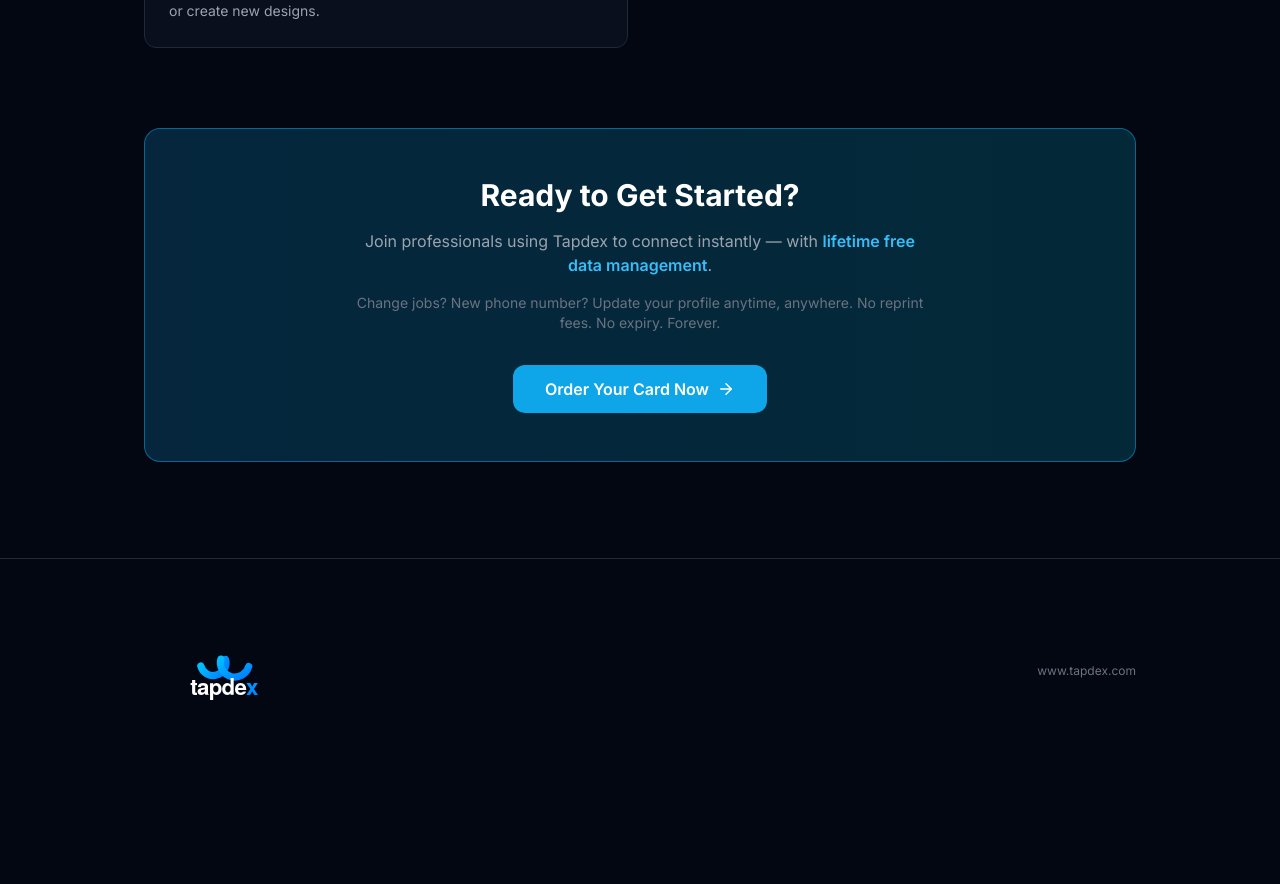
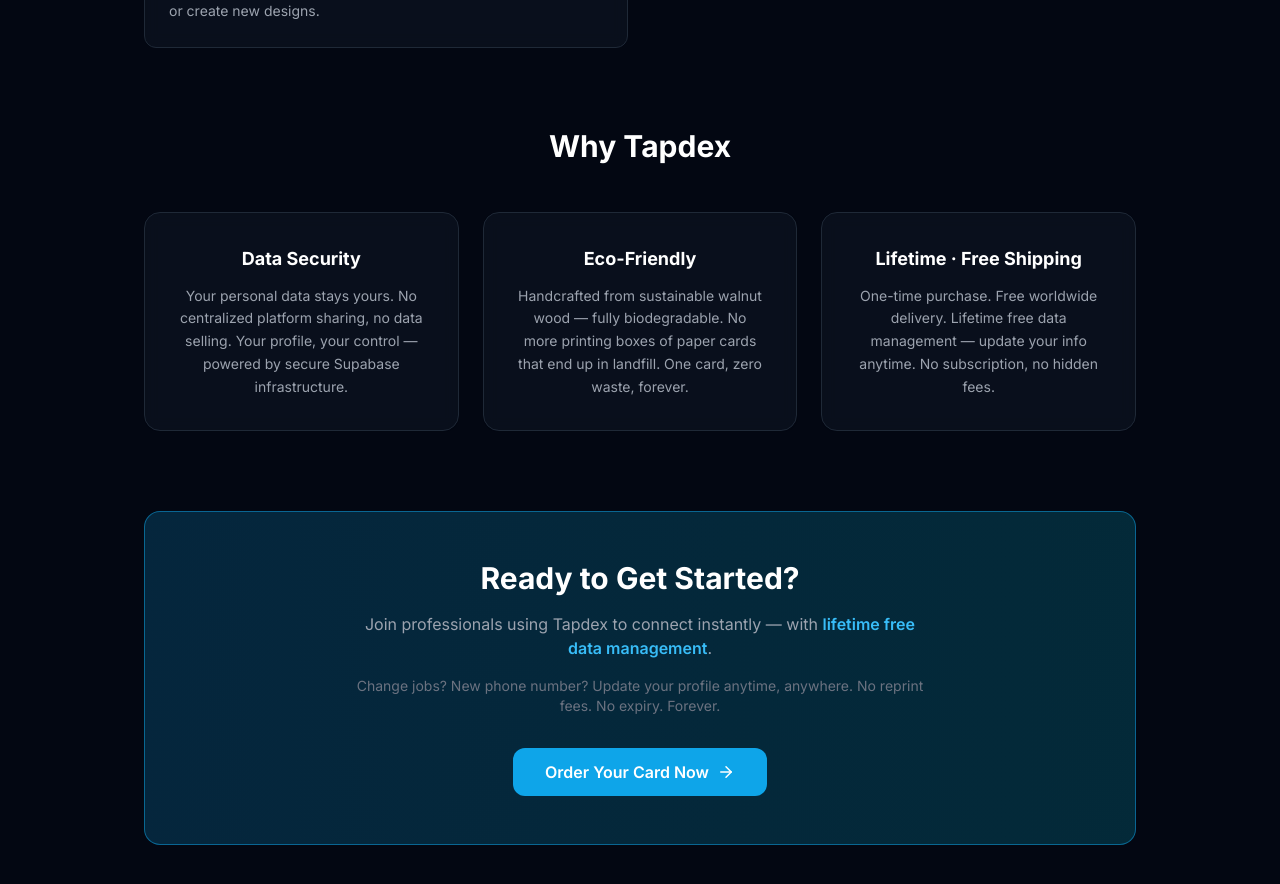
Before and after one commit to edwardwtlam/tap-Intro, a React (Vite) app: page /order in a window 1280 px wide. Shown: the part 3400-4284 px from the top of the page. Before the commit the page ends 4183 px from the top, so only its background shows below. Built offline with nearby package versions, Linux system fonts and the light colour scheme; no server answers.

Commit message:
feat: three-pillar messaging — Data Security, Eco-Friendly, Lifetime Free Shipping

```diff
--- a/src/pages/Landing.tsx
+++ b/src/pages/Landing.tsx
@@ -1,6 +1,6 @@
 import { useState, useEffect } from 'react';
 import { Link } from 'react-router-dom';
-import { Smartphone, Zap, ArrowRight } from 'lucide-react';
+import { ArrowRight, Shield, Leaf, Globe } from 'lucide-react';
 import { supabase } from '../lib/supabase';
 import { ProfileRow } from '../types';
 
@@ -67,19 +67,19 @@
         <div className="grid md:grid-cols-3 gap-6">
           {[
             {
-              icon: Smartphone,
-              title: 'Instant Sharing',
-              desc: 'Share your card via NFC tap, QR code, or a simple link. No app required for recipients.',
+              icon: Shield,
+              title: 'Data Security',
+              desc: 'Your personal data stays yours. No centralized platform sharing, no data selling. Your profile, your control. Secure Supabase infrastructure with row-level encryption.',
             },
             {
-              icon: Smartphone,
-              title: 'Always Updated',
-              desc: 'Change your info once and it updates everywhere. No more outdated cards in circulation.',
+              icon: Leaf,
+              title: 'Eco-Friendly',
+              desc: 'Handcrafted from sustainable walnut wood — fully biodegradable. No more printing boxes of paper cards that end up in landfill. One card, zero waste, forever.',
             },
             {
-              icon: Zap,
-              title: 'Lifetime Free Updates',
-              desc: 'Edit your name, title, company, phone, or social links anytime — instantly reflected. No fees, no reprints, ever. Your card evolves with your career.',
+              icon: Globe,
+              title: 'Lifetime Use · Free Global Shipping',
+              desc: 'One-time purchase. Free worldwide delivery. Lifetime free data management — update your info anytime, anywhere. No subscription, no hidden fees.',
             },
           ].map((f) => (
             <div
--- a/src/pages/OrderProcess.tsx
+++ b/src/pages/OrderProcess.tsx
@@ -195,6 +195,35 @@
             </div>
           </div>
 
+          {/* Why Tapdex — Three Pillars */}
+          <div className="mb-20">
+            <h2 className="text-3xl font-bold text-white text-center mb-12">Why Tapdex</h2>
+            <div className="grid md:grid-cols-3 gap-6">
+              {[
+                {
+                  title: 'Data Security',
+                  desc: 'Your personal data stays yours. No centralized platform sharing, no data selling. Your profile, your control — powered by secure Supabase infrastructure.',
+                },
+                {
+                  title: 'Eco-Friendly',
+                  desc: 'Handcrafted from sustainable walnut wood — fully biodegradable. No more printing boxes of paper cards that end up in landfill. One card, zero waste, forever.',
+                },
+                {
+                  title: 'Lifetime · Free Shipping',
+                  desc: 'One-time purchase. Free worldwide delivery. Lifetime free data management — update your info anytime. No subscription, no hidden fees.',
+                },
+              ].map((pillar) => (
+                <div
+                  key={pillar.title}
+                  className="bg-gray-900/50 backdrop-blur border border-gray-800 rounded-2xl p-8 text-center hover:border-sky-500/50 transition-all"
+                >
+                  <h3 className="text-lg font-bold text-white mb-3">{pillar.title}</h3>
+                  <p className="text-gray-400 text-sm leading-relaxed">{pillar.desc}</p>
+                </div>
+              ))}
+            </div>
+          </div>
+
           {/* CTA Section */}
           <div className="relative bg-gradient-to-r from-sky-500/20 to-cyan-500/20 border border-sky-500/50 rounded-2xl p-12 text-center">
             <h2 className="text-3xl font-bold text-white mb-4">Ready to Get Started?</h2>
```
